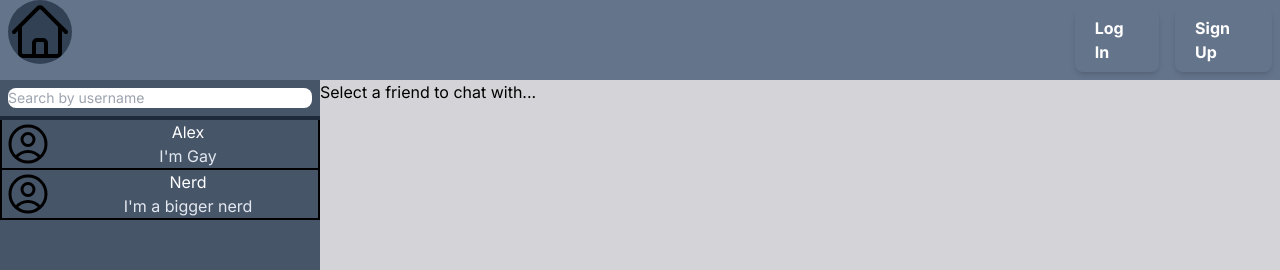
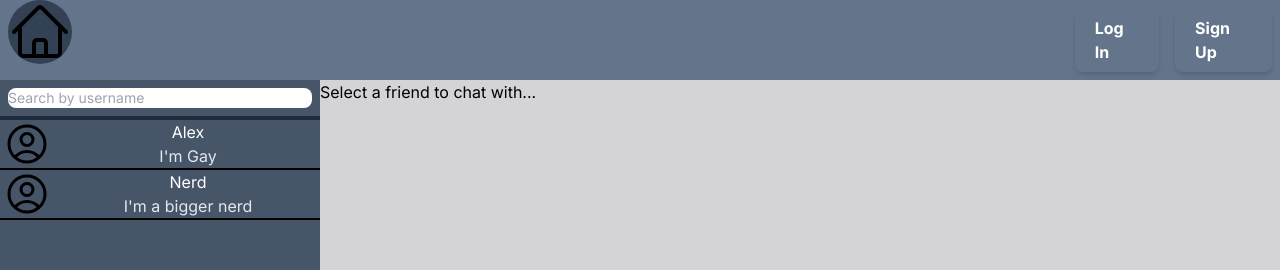
Before and after one commit to GlassesNoGlasses/biscord, a Next.js app: page /dashboard in a window 1280 px wide. Shown: the top 270 px of the page. Built offline with nearby package versions, Linux system fonts and the light colour scheme.

Commit message:
added todo list

```diff
--- a/app/components/user-icon/UserIcon.tsx
+++ b/app/components/user-icon/UserIcon.tsx
@@ -8,7 +8,7 @@ export const UserIcon = ({
 
   return (
     <button className='flex flex-row h-fit w-full bg-inherit hover:brightness-110
-        border-x-2 border-b-2 border-black align-middle justify-center focus:brightness-125'
+        border-b-2 border-black align-middle justify-center focus:brightness-125'
         onClick={callback}>
         <svg xmlns="http://www.w3.org/2000/svg" fill="none" viewBox="0 0 24 24" strokeWidth="1.5" stroke="currentColor" className="size-12 rounded">
             <path strokeLinecap="round" strokeLinejoin="round" d="M17.982 18.725A7.488 7.488 0 0 0 12 15.75a7.488 7.488 0 0 0-5.982 2.975m11.963 0a9 9 0 1 0-11.963 0m11.963 0A8.966 8.966 0 0 1 12 21a8.966 8.966 0 0 1-5.982-2.275M15 9.75a3 3 0 1 1-6 0 3 3 0 0 1 6 0Z" />
```
Also changed, not shown: 1 other file (tests, documents, lock files or other folders).
